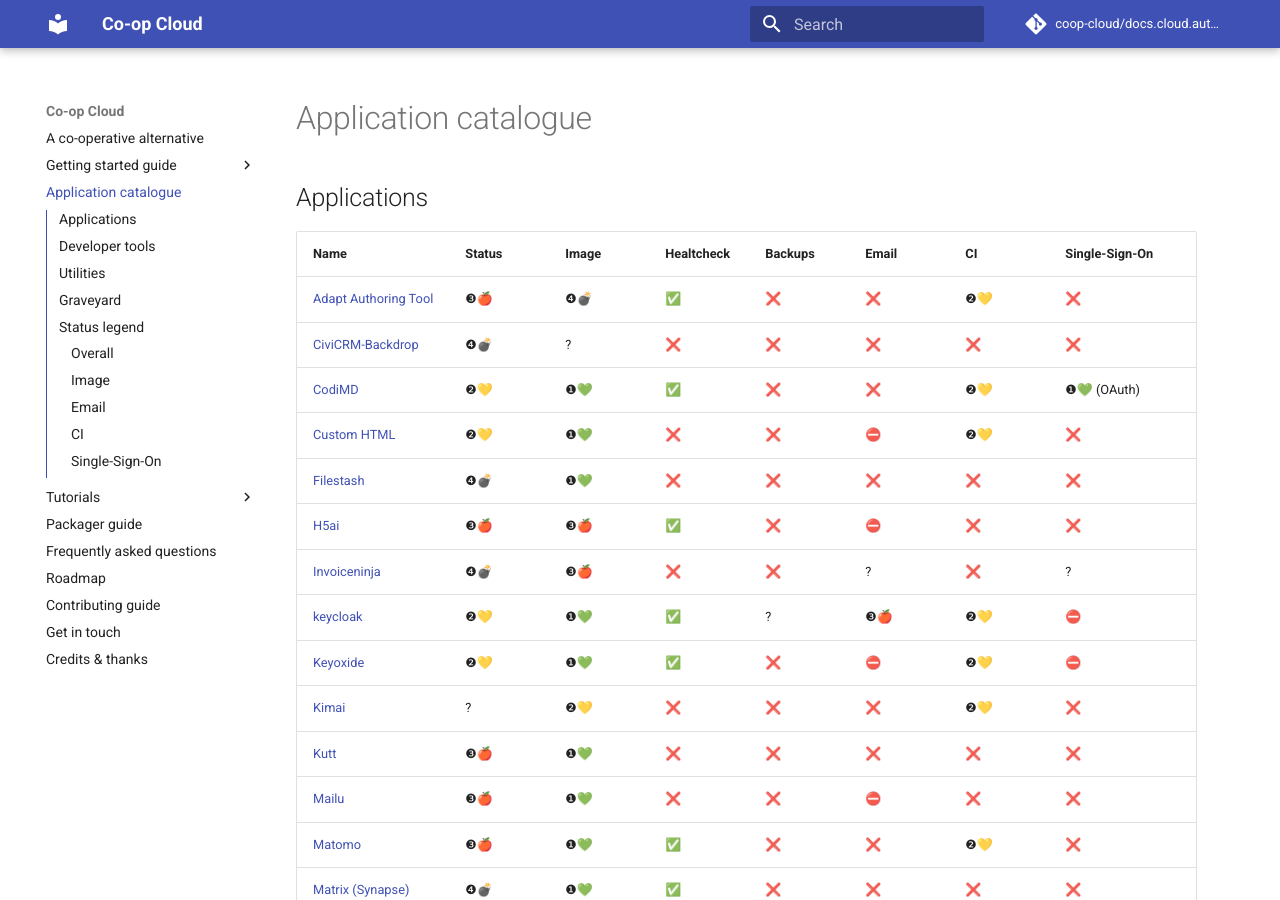
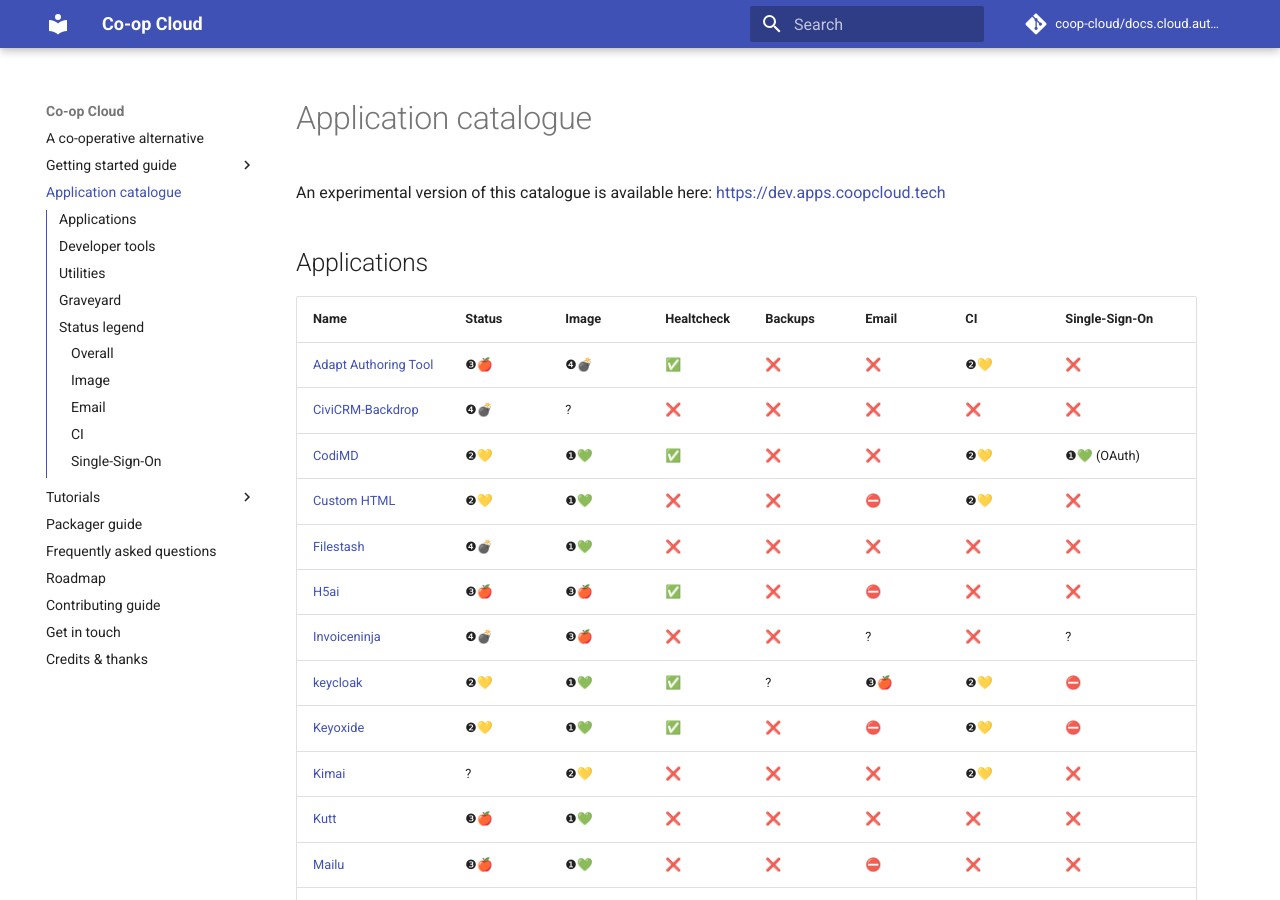
Before and after one commit to mayel/docs.coopcloud.tech, an MkDocs documentation site: the page built from docs/apps.md, in a window 1280 px wide and 900 px high. Built offline with MkDocs 1.6.1 and Material for MkDocs 9.7.7, drawn with Linux system fonts in a browser that asks for light colours.

Commit message:
Add link to WIP abra-apps

```diff
--- a/docs/apps.md
+++ b/docs/apps.md
@@ -9,6 +9,9 @@
 
 Manual edits will be over-written the next time that script is run.
 -->
+
+An experimental version of this catalogue is available here:
+https://dev.apps.coopcloud.tech
 
 ## Applications
 
```
